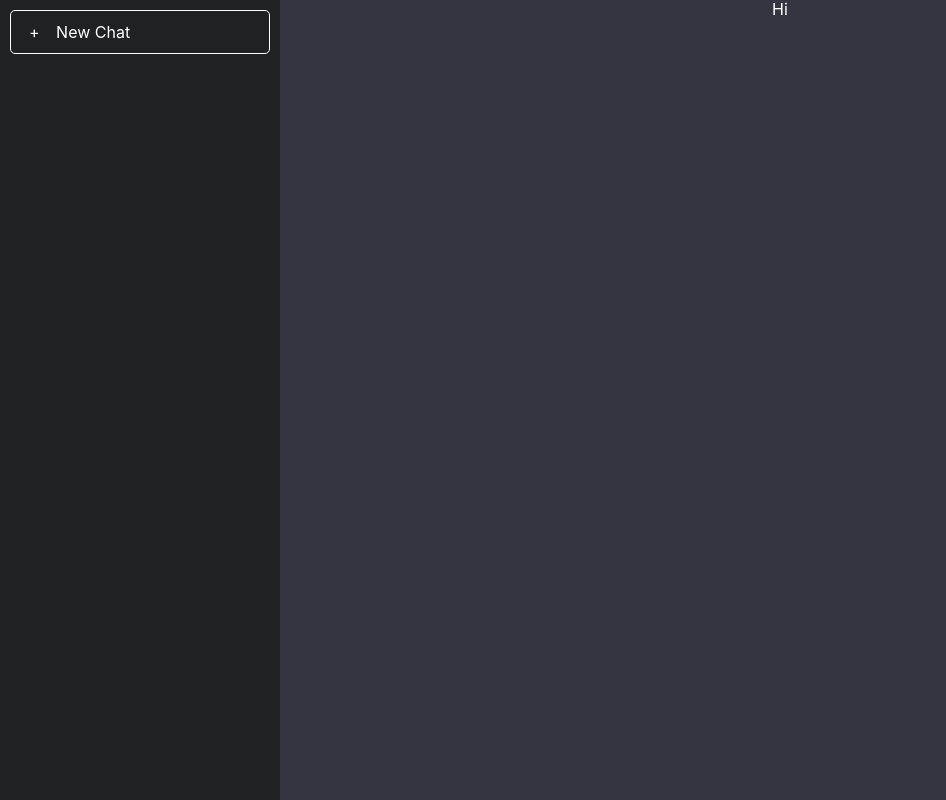
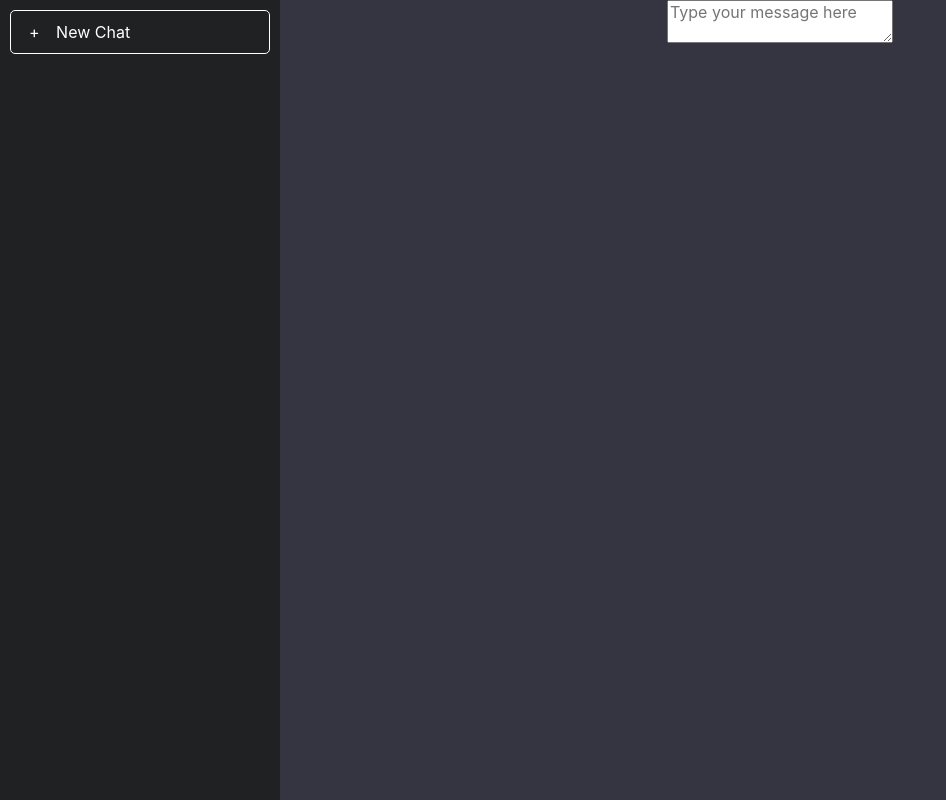
Before and after one commit to Louisss-Lam/client, a React (Create React App) app: page / in a window 1280 px wide. Shown: the whole page, without its empty margins (0-946 px from the left). Built offline with nearby package versions, Linux system fonts and the light colour scheme.

Commit message:
feat: add prompt input

```diff
--- a/src/App.js
+++ b/src/App.js
@@ -11,7 +11,13 @@ function App() {
         </div>
       </aside>
       <section className='chatbox'>
-        Hi
+        <div className='chat-input-textarea'>
+          <textarea className='chat-input'
+            placeholder='Type your message here'
+          >
+
+          </textarea>
+        </div>
       </section>
     </div>
   );
```
